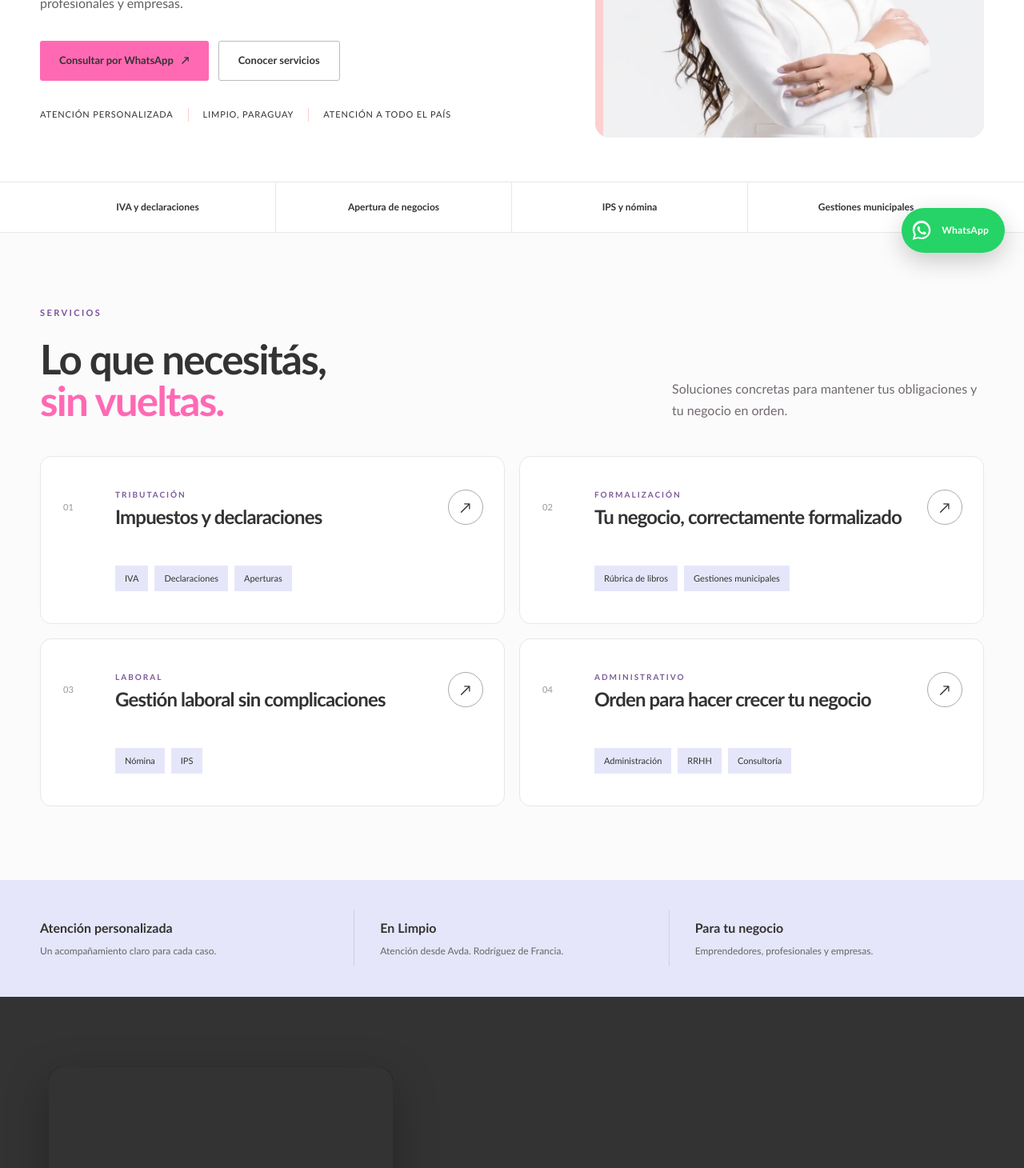
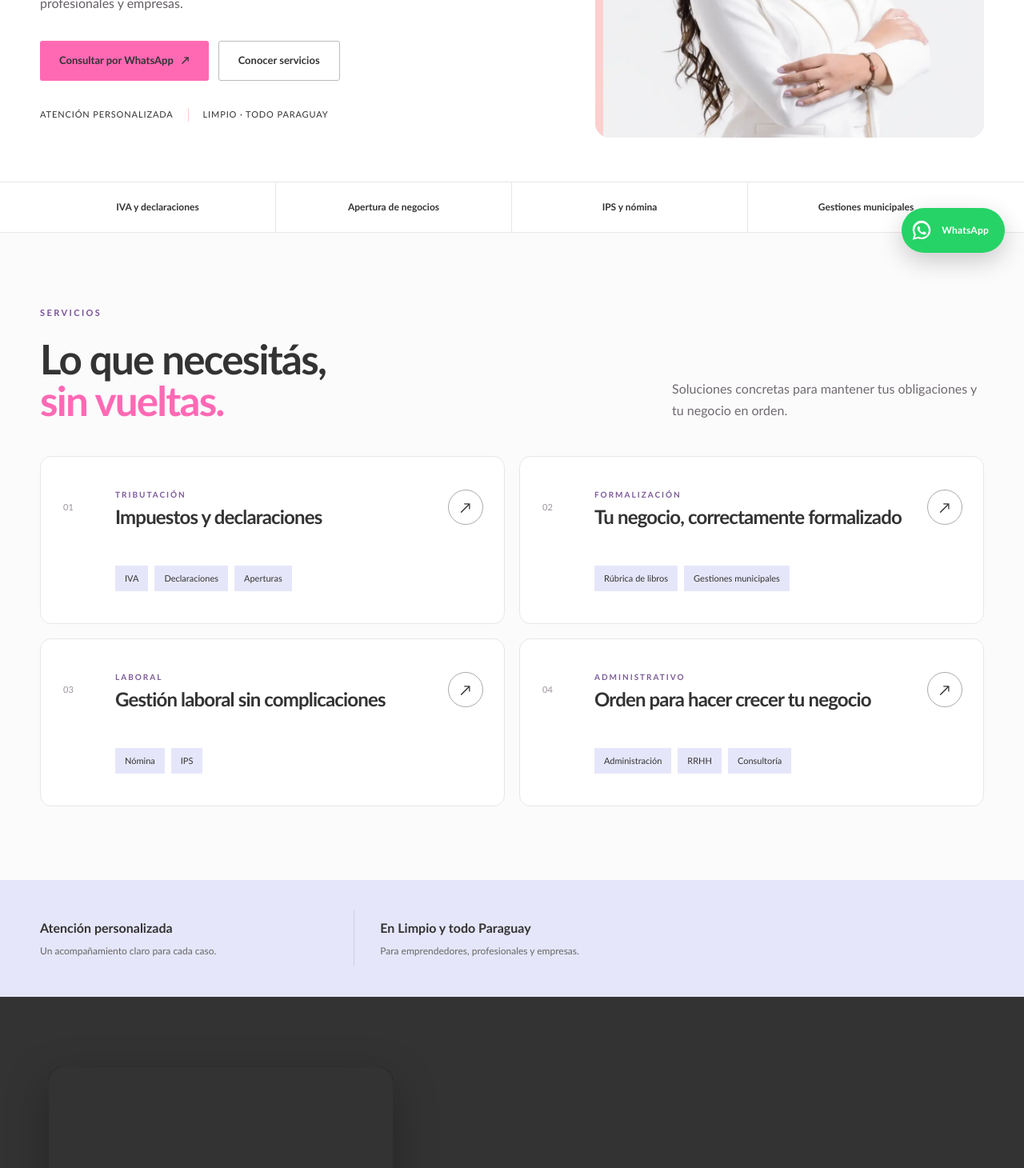
Before and after one commit to equantum-py/NATHALY-CHAMORRO, a Next.js app: page / in a window 1280 px wide. Shown: the part 460-1920 px from the top of the page at 80% size. Built offline with nearby package versions, Linux system fonts and the light colour scheme; grey boxes are pictures that could not be loaded.

Commit message:
Compactar contenido mobile y mejorar conversion

```diff
--- a/app/page.tsx
+++ b/app/page.tsx
@@ -44,7 +44,7 @@ export default function Home() {
               <a className="btn btn-primary" href={waHref("Hola Nathaly, quisiera consultar sobre tus servicios.")}>Consultar por WhatsApp <span>↗</span></a>
               <a className="btn btn-secondary" href="#servicios">Conocer servicios</a>
             </div>
-            <div className="hero-facts"><span>Atención personalizada</span><span>Limpio, Paraguay</span><span>Atención a todo el país</span></div>
+            <div className="hero-facts"><span>Atención personalizada</span><span>Limpio · Todo Paraguay</span></div>
           </div>
           <div className="portrait-wrap portrait-full" aria-label="Fotografía profesional de Nathaly Chamorro">
             <div className="portrait-accent" aria-hidden="true"></div>
@@ -76,8 +76,7 @@ export default function Home() {
       <section className="trust-band">
         <div className="container-site trust-grid">
           <div><strong>Atención personalizada</strong><span>Un acompañamiento claro para cada caso.</span></div>
-          <div><strong>En Limpio</strong><span>Atención desde Avda. Rodríguez de Francia.</span></div>
-          <div><strong>Para tu negocio</strong><span>Emprendedores, profesionales y empresas.</span></div>
+          <div><strong>En Limpio y todo Paraguay</strong><span>Para emprendedores, profesionales y empresas.</span></div>
         </div>
       </section>
 
@@ -103,9 +102,9 @@ export default function Home() {
         <div className="container-site">
           <div className="section-head"><div><p className="eyebrow">CÓMO EMPEZAR</p><h2>Simple desde<br/><em>el primer contacto.</em></h2></div></div>
           <div className="process-grid">
-            <div><b>01</b><h3>Contame qué necesitás</h3><p>Escribime por WhatsApp y explicame brevemente tu situación.</p></div>
-            <div><b>02</b><h3>Revisamos tu caso</h3><p>Identificamos el servicio y la documentación necesaria para avanzar.</p></div>
-            <div><b>03</b><h3>Avanzamos con la gestión</h3><p>Coordinamos los siguientes pasos de acuerdo con el trámite o servicio.</p></div>
+            <div><b>01</b><h3>Contame qué necesitás</h3><p>Escribime por WhatsApp y contame tu caso.</p></div>
+            <div><b>02</b><h3>Revisamos tu caso</h3><p>Vemos qué necesitás para avanzar.</p></div>
+            <div><b>03</b><h3>Avanzamos</h3><p>Coordinamos la gestión.</p></div>
           </div>
         </div>
       </section>
@@ -118,7 +117,7 @@ export default function Home() {
       </section>
 
       <section id="preguntas" className="section faq">
-        <div className="container-site faq-grid"><div><p className="eyebrow">PREGUNTAS FRECUENTES</p><h2>Antes de<br/><em>empezar.</em></h2><p className="faq-intro">Algunas respuestas rápidas. Si tu caso es diferente, escribime y lo vemos.</p></div>
+        <div className="container-site faq-grid"><div><p className="eyebrow">PREGUNTAS FRECUENTES</p><h2>Antes de<br/><em>empezar.</em></h2><p className="faq-intro">Respuestas rápidas antes de empezar.</p></div>
           <div>{faqs.map(([q,a],i)=><details key={q}><summary><span>0{i+1}</span>{q}<b>+</b></summary><p>{a}</p></details>)}</div>
         </div>
       </section>
```
